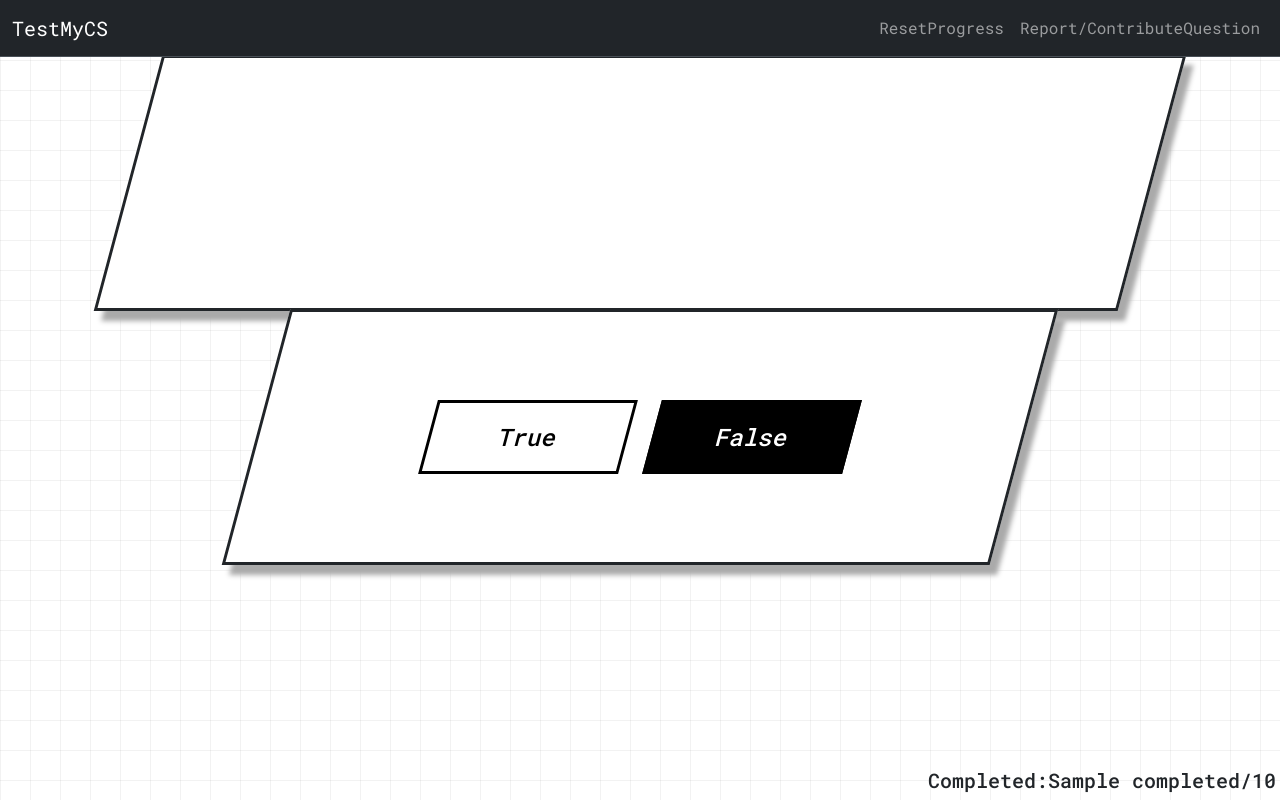
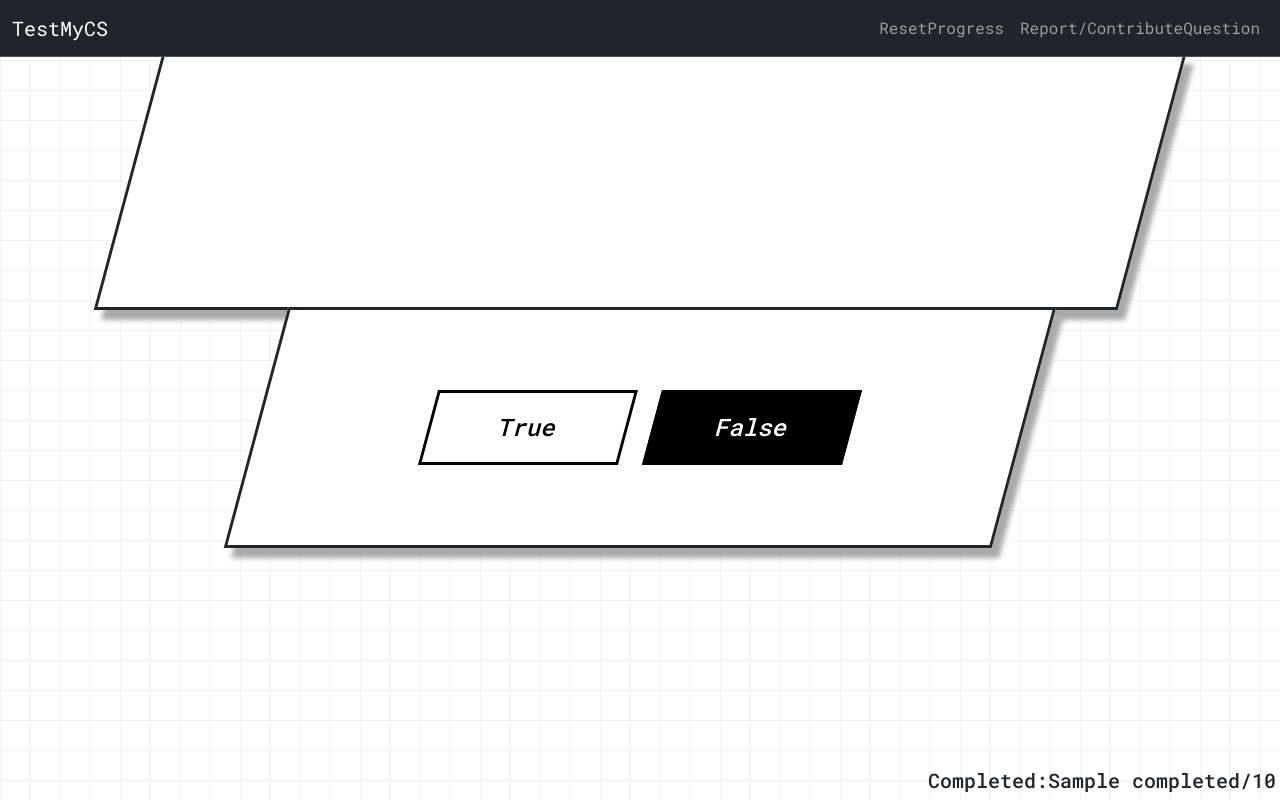
Before and after one commit to anrayliu/TestMyCS, a Flask app: template templates/question.html in a window 1280 px wide. Run offline with Flask 3, Linux system fonts and the light colour scheme; the template is opened without the code that fills it: most values are stand-ins (such as "Sample title", 1, 10 or a date in 2020); parts of the project's set-up code (start-up, migrations or seed data) failed here and were passed over.

Commit message:
refactor: adjust padding

```diff
--- a/static/style.css
+++ b/static/style.css
@@ -16,35 +16,33 @@
     justify-content: center;
     align-items: center;
     background: white;
-    padding: 30px;
-
+    padding: 2rem;
     border-style: solid;
     outline-color: black;
-    margin-top: -2px;
+    margin-top: -3px;
     transform: skewX(-15deg);
     box-shadow: 10px 10px 5px #aaaaaa;
 }
 
 .choices-container {
-    height: 40%;
     width: 60%;
+    padding: 5rem 0;
     display: flex;
     flex-direction: column;
-    gap: 18px;
+    gap: 20px; /* vertical gap between true/false buttons and next button */
     justify-content: center;
     align-items: center;
     background: white;
-
     border-style: solid;
     outline-color: black;
-    margin-top: -2px;
+    margin-top: -3px;
     transform: skewX(-15deg);
     box-shadow: 10px 10px 5px #aaaaaa;
 }
 
 .slanted-btn {
     padding: 20px 50px;
-    margin: 0 10px;
+    margin: 0 10px; /* gap between true and false buttons */
     width: 200px;
     transform: skewX(-15deg);
     transition: all 0.3s ease;
```
